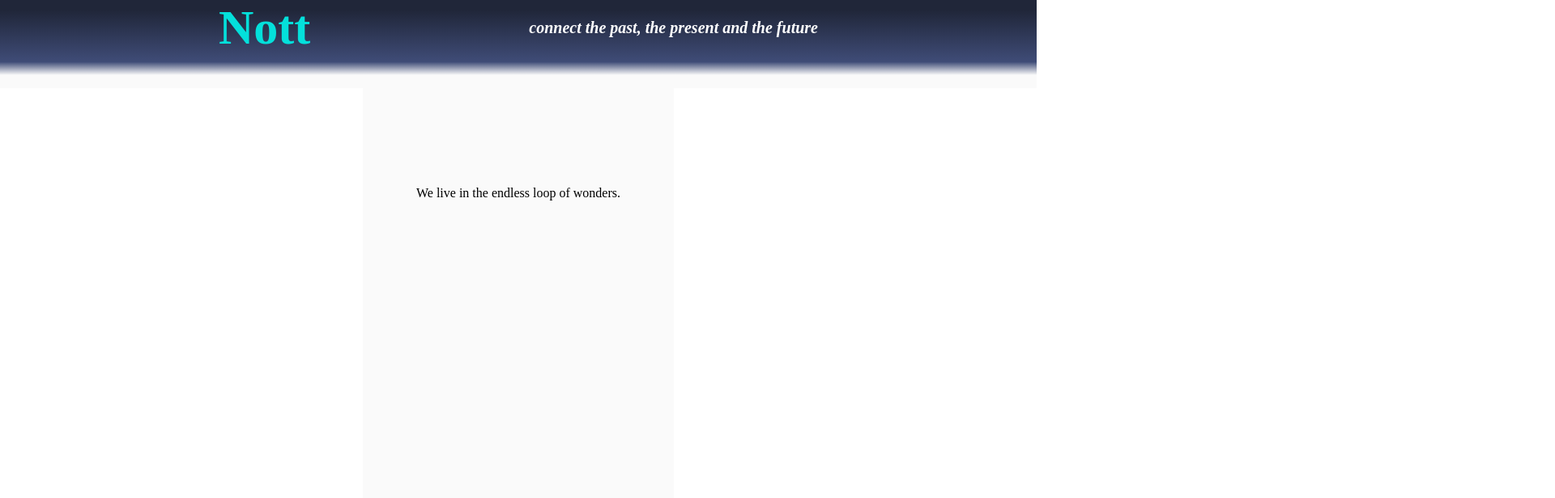
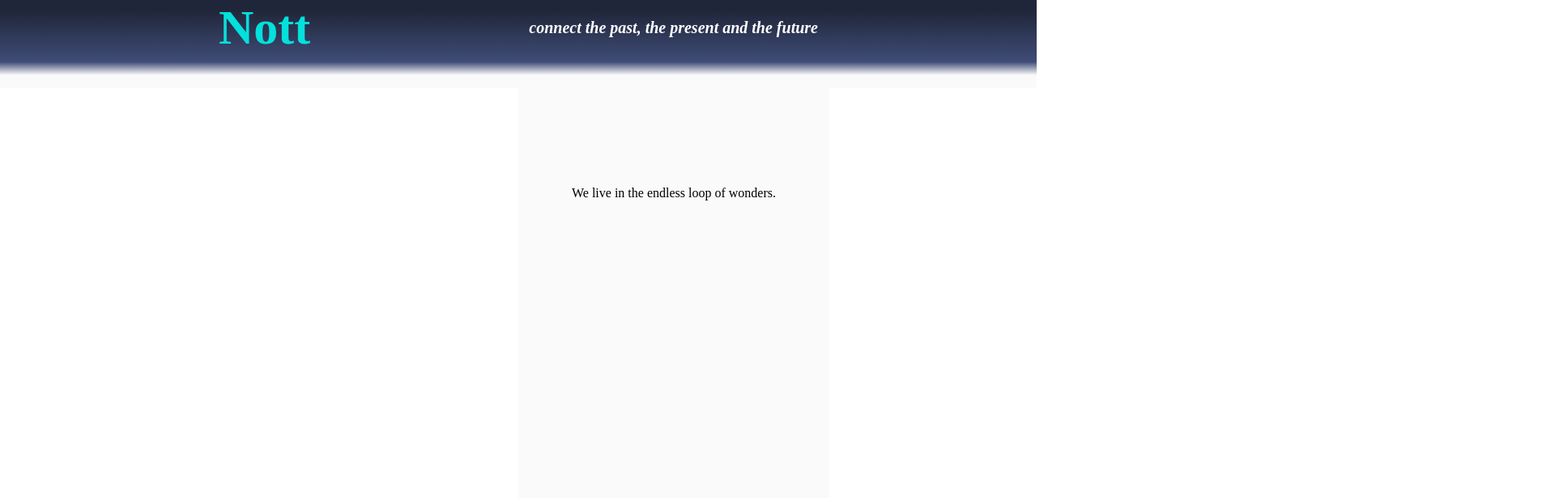
Before and after one commit to Lu-Smith/nott_art_exhibition_react, a React (Create React App) app: page / in a window 1280 px wide. Shown: the top 616 px of the page at 81% size, 1920 px wide, since content can reach past the window. Built offline with nearby package versions, Linux system fonts and the light colour scheme.

Commit message:
Updated App.js and styled

```diff
--- a/src/App.js
+++ b/src/App.js
@@ -2,7 +2,7 @@ import React, {useState, useEffect} from 'react';
 import Footer from './components/Footer';
 import Header from './components/Header';
 import Main from './components/Main';
-import { GalleryContainer, AppContainer, HeaderContainer, FooterContainer } from './components/styles/App.styled';
+import { GalleryContainer, AppContainer, HeaderContainer, FooterContainer, ImageContainer } from './components/styles/App.styled';
 import content from './helpers/imagesList';
 import { ThemeProvider } from 'styled-components';
 
@@ -38,9 +38,9 @@ function App() {
             <GalleryContainer>
                 {content.map((image, index) => {
                   return (
-                    <div key={index} style={{ display: index === currentIndex ? "block" : "none" }}>
+                    <ImageContainer key={index} style={{ display: index === currentIndex ? "block" : "none" }}>
                         <Main image={image} />
-                    </div>
+                    </ImageContainer>
                   )
                 })}
             </GalleryContainer>
--- a/src/components/styles/App.styled.js
+++ b/src/components/styles/App.styled.js
@@ -1,4 +1,21 @@
-import styled from 'styled-components';
+import styled, { keyframes } from 'styled-components';
+
+export const slideInFromLeft = keyframes`
+  from {
+    transform: translateX(-100%);
+  }
+  to {
+    transform: translateX(0);
+  }
+`;
+
+export const ImageContainer = styled.div`
+  position: absolute;
+  width: 100%;
+  animation: ${slideInFromLeft} 1s ease-in-out;
+`;
+
+
 
 export const AppContainer = styled.div`
     width: 100vw;
```
